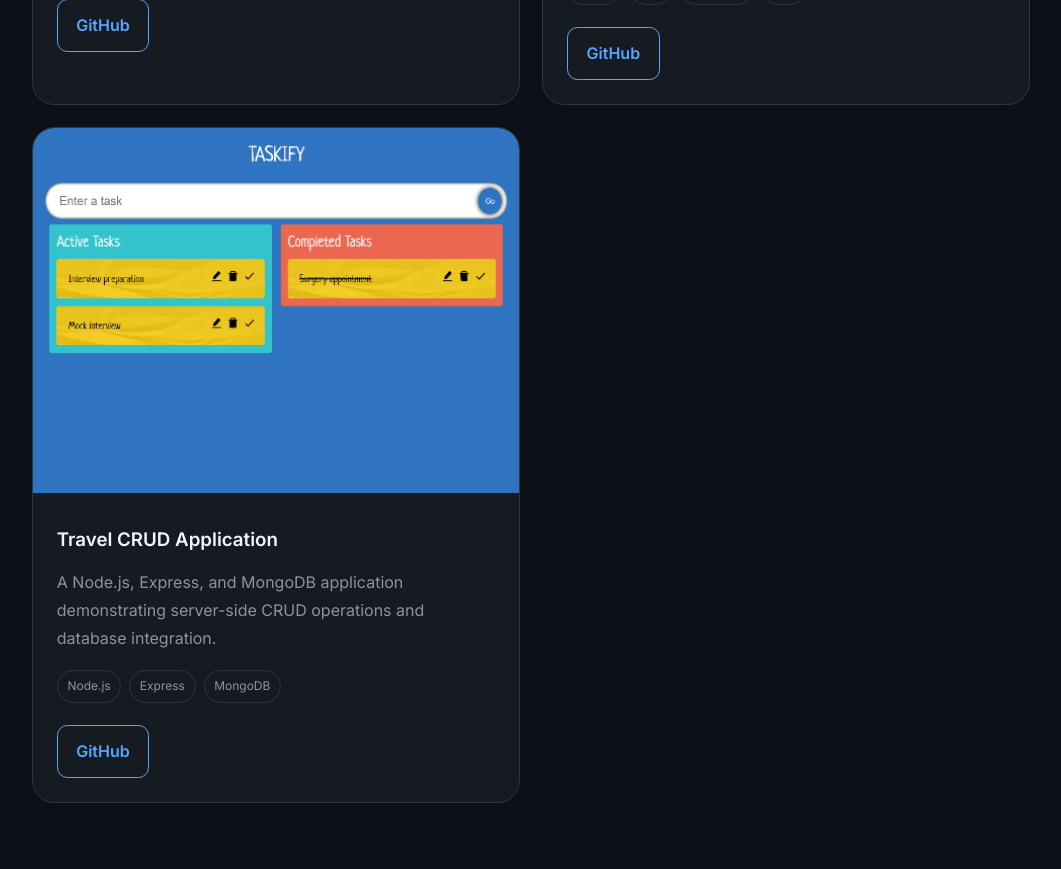
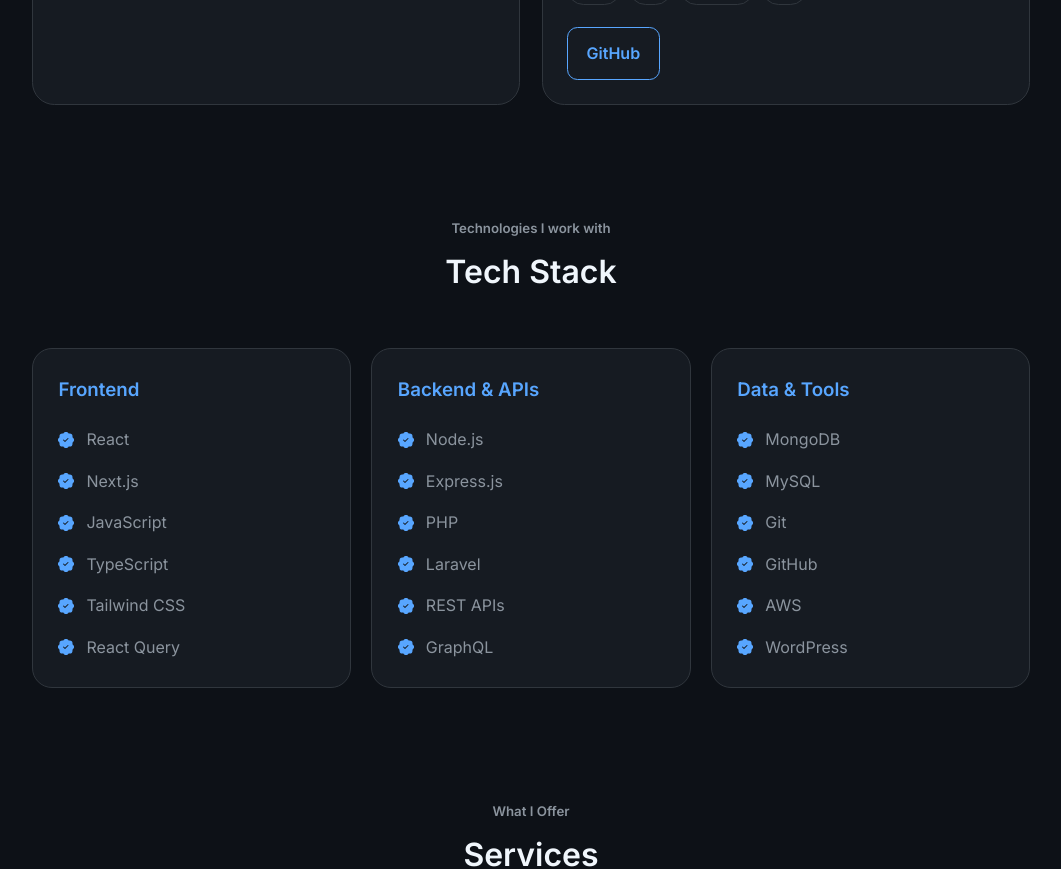
Before and after one commit to abiasV/abiasV.github.io, a React (Create React App) app: page / in a window 1280 px wide. Shown: the part 4560-5429 px from the top of the page, without its empty margins (109-1170 px from the left). Built offline with nearby package versions, Linux system fonts and the light colour scheme.

Commit message:
Fix project thumbnails and reduce featured projects

```diff
--- a/src/components/portfolio/Portfolio.jsx
+++ b/src/components/portfolio/Portfolio.jsx
@@ -1,15 +1,14 @@
 import "./portfolio.css";
-import IMG1 from "../../assets/portfolio1.jpg";
-import IMG2 from "../../assets/portfolio2.jpg";
-import IMG3 from "../../assets/portfolio3.jpg";
-import IMG4 from "../../assets/portfolio4.jpg";
-import IMG5 from "../../assets/portfolio5.jpg";
-import IMG6 from "../../assets/portfolio6.jpg";
+import LIGHTHOUSE from "../../assets/lighthouse-thumb.svg";
+import CODELANCE from "../../assets/codelance-thumb.svg";
+import BLOGCMS from "../../assets/blogcms-thumb.svg";
+import EXPENSE from "../../assets/portfolio1.jpg";
+import RICKMORTY from "../../assets/portfolio4.jpg";
 
 const data = [
   {
     id: 1,
-    image: IMG1,
+    image: LIGHTHOUSE,
     title: "Lighthouse Agent",
     description:
       "A full-stack AI product for Etsy sellers that turns shop signals into prioritized growth actions with approval, verification, and outcome tracking.",
@@ -19,7 +18,7 @@
   },
   {
     id: 2,
-    image: IMG2,
+    image: CODELANCE,
     title: "CodeLance — Full-Stack Freelancing Platform",
     description:
       "A MERN capstone with employer, freelancer, and admin roles, OTP authentication, proposals, dashboards, and role-based workflows.",
@@ -28,7 +27,7 @@
   },
   {
     id: 3,
-    image: IMG3,
+    image: EXPENSE,
     title: "Expense Tracker — GraphQL",
     description:
       "A MERN expense tracker built with Apollo GraphQL, authentication, mutations, relational data, and deployment on Render.",
@@ -38,7 +37,7 @@
   },
   {
     id: 4,
-    image: IMG4,
+    image: BLOGCMS,
     title: "Blog CMS",
     description:
       "A role-based blog administration system for managing content, users, permissions, and CRUD workflows.",
@@ -47,21 +46,12 @@
   },
   {
     id: 5,
-    image: IMG5,
+    image: RICKMORTY,
     title: "Rick and Morty SPA",
     description:
       "A React single-page application focused on API integration, async data fetching, responsive UI, and reusable components.",
     stack: ["React", "Vite", "REST API", "CSS"],
     github: "https://github.com/abiasV/Rick-and-Morty",
-  },
-  {
-    id: 6,
-    image: IMG6,
-    title: "Travel CRUD Application",
-    description:
-      "A Node.js, Express, and MongoDB application demonstrating server-side CRUD operations and database integration.",
-    stack: ["Node.js", "Express", "MongoDB"],
-    github: "https://github.com/abiasV/Node.js-Express-app",
   },
 ];
 
```
